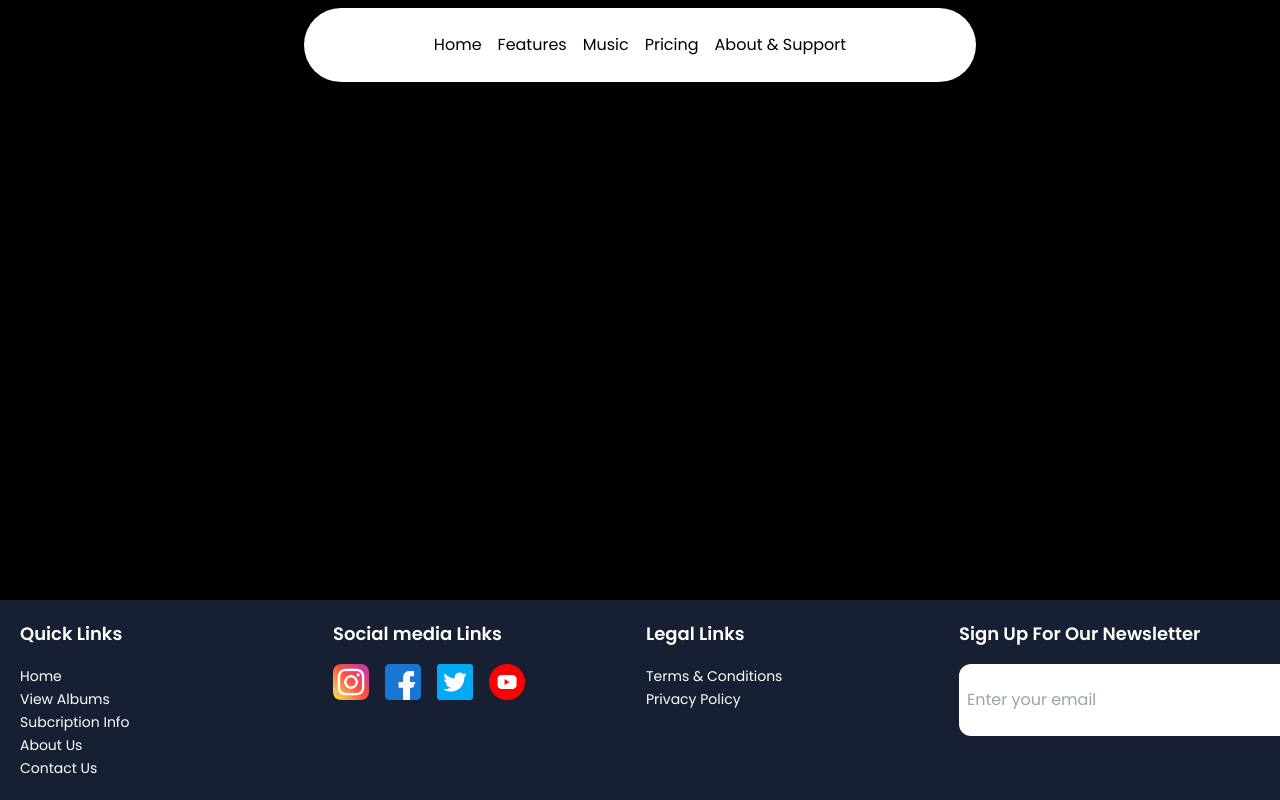
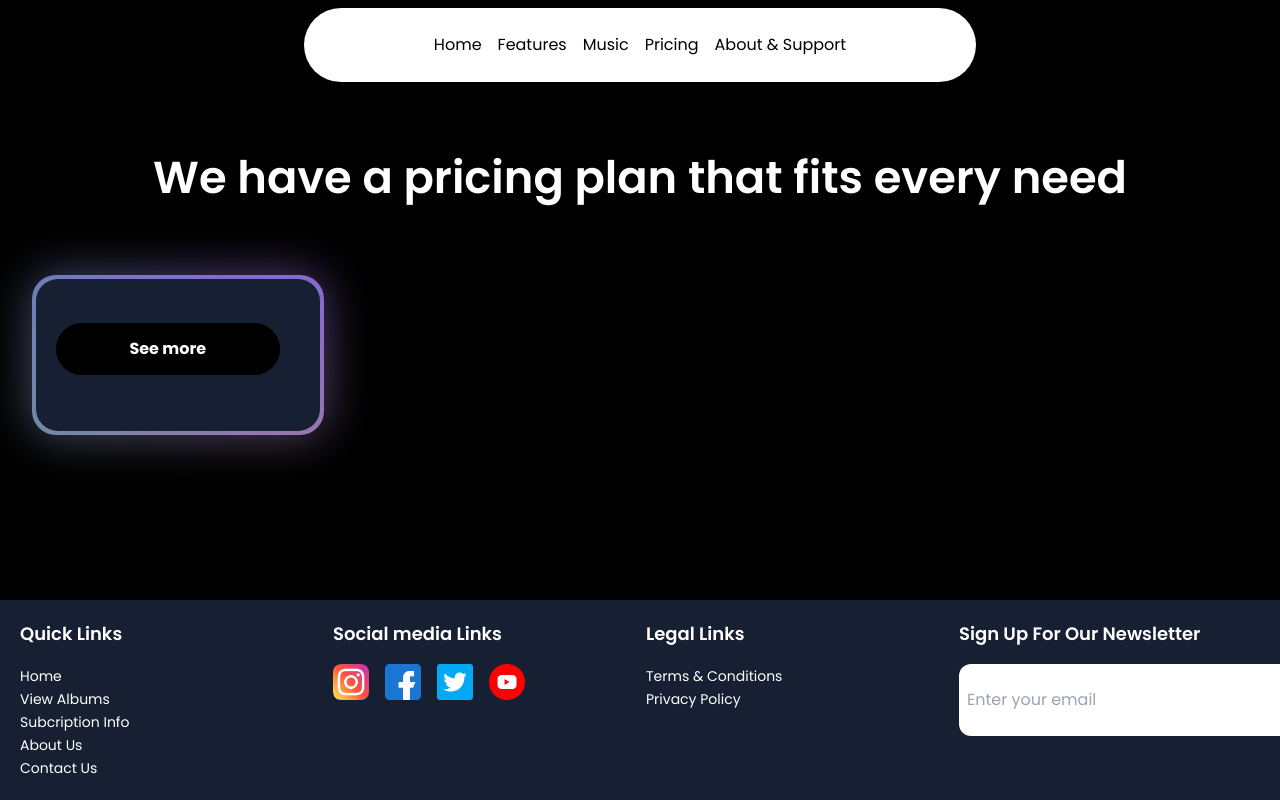
Before and after one commit to Pradikshan/aws-frontend, a React (Vite) app: page /pricing in a window 1280 px wide. Built offline with nearby package versions, Linux system fonts and the light colour scheme.

Commit message:
Cretaed layout and imported pricingc ard component

```diff
--- a/src/views/Pricing.jsx
+++ b/src/views/Pricing.jsx
@@ -1,7 +1,17 @@
 import React from "react";
+import PricingCard from "../components/PricingCard";
 
 const Pricing = () => {
-  return <div>Pricing</div>;
+  return (
+    <div className="mt-36">
+      <p className="section-heading text-center">
+        We have a pricing plan that fits every need
+      </p>
+      <div className="grid grid-cols-4 gap-4 mx-8">
+        <PricingCard />
+      </div>
+    </div>
+  );
 };
 
 export default Pricing;
```
